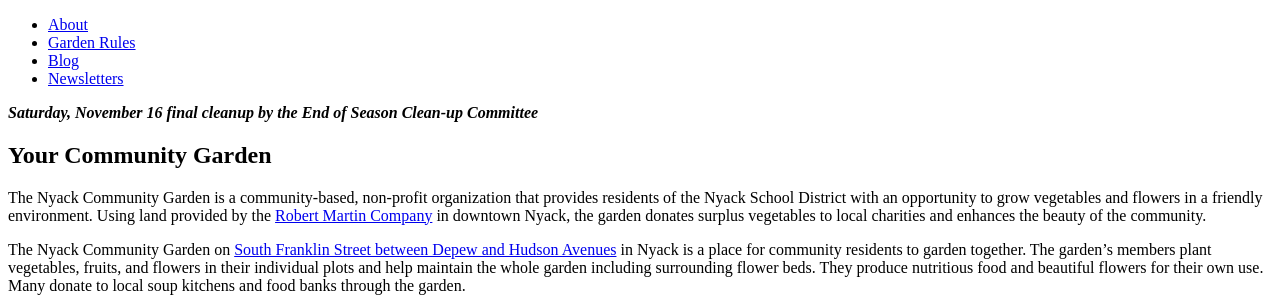
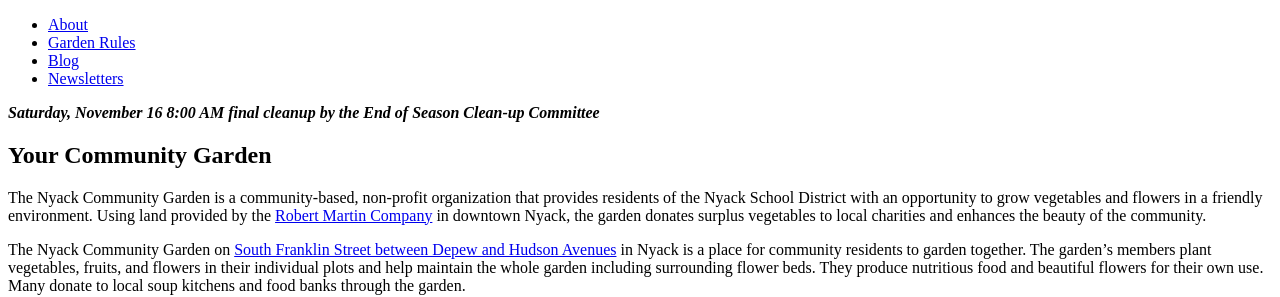
Before and after one commit to bosborne/nyackcommunitygarden, a Jekyll site: the page built from index.md, in a window 1280 px wide. Shown: the part 137-434 px from the top of the page. Built offline with Jekyll 4.4.1, drawn with Linux system fonts in a browser that asks for light colours; nearby versions of some CDN libraries; library files that are not in the unit come from our copies.

Commit message:
Change cleanup date

```diff
--- a/_layouts/default.html
+++ b/_layouts/default.html
@@ -22,7 +22,7 @@
       <div class="bannerbox">
         <p>
           <i>
-            <b><i>Saturday, November 16</i>
+            <b><i>Saturday, November 16 8:00 AM</i>
               final cleanup by the End of Season Clean-up Committee</b>
           </i>
         </p>
```
